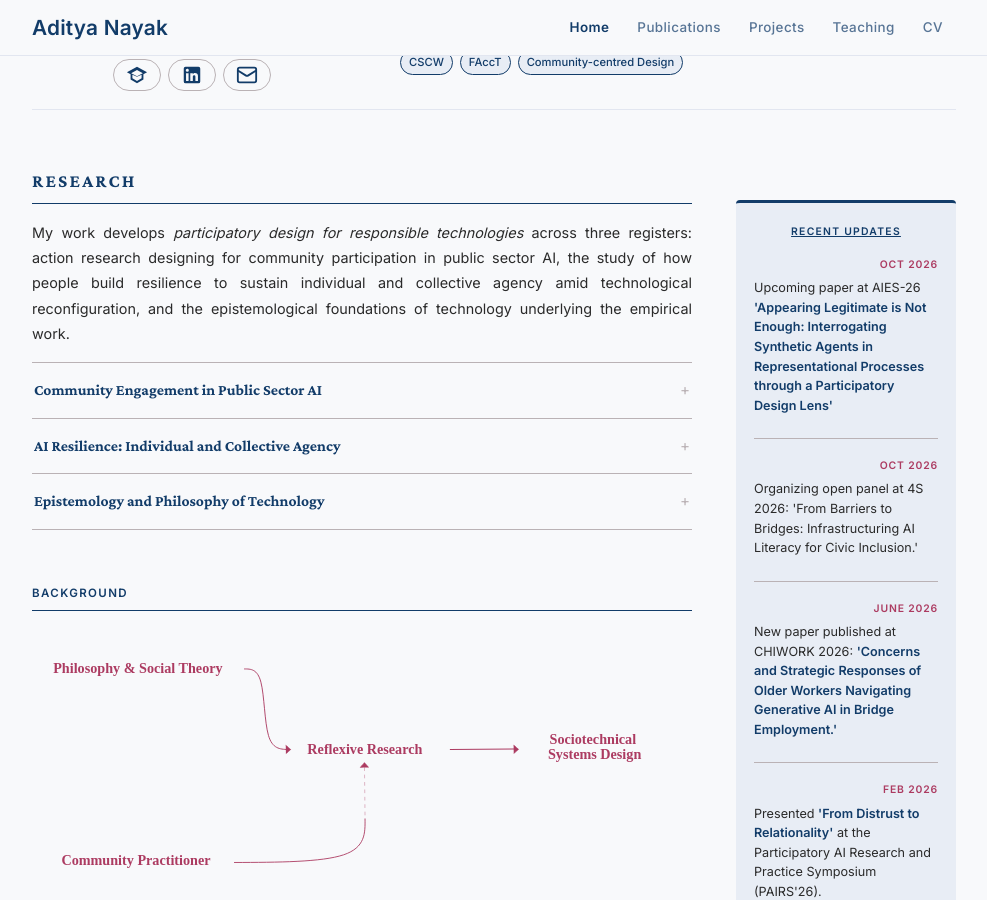
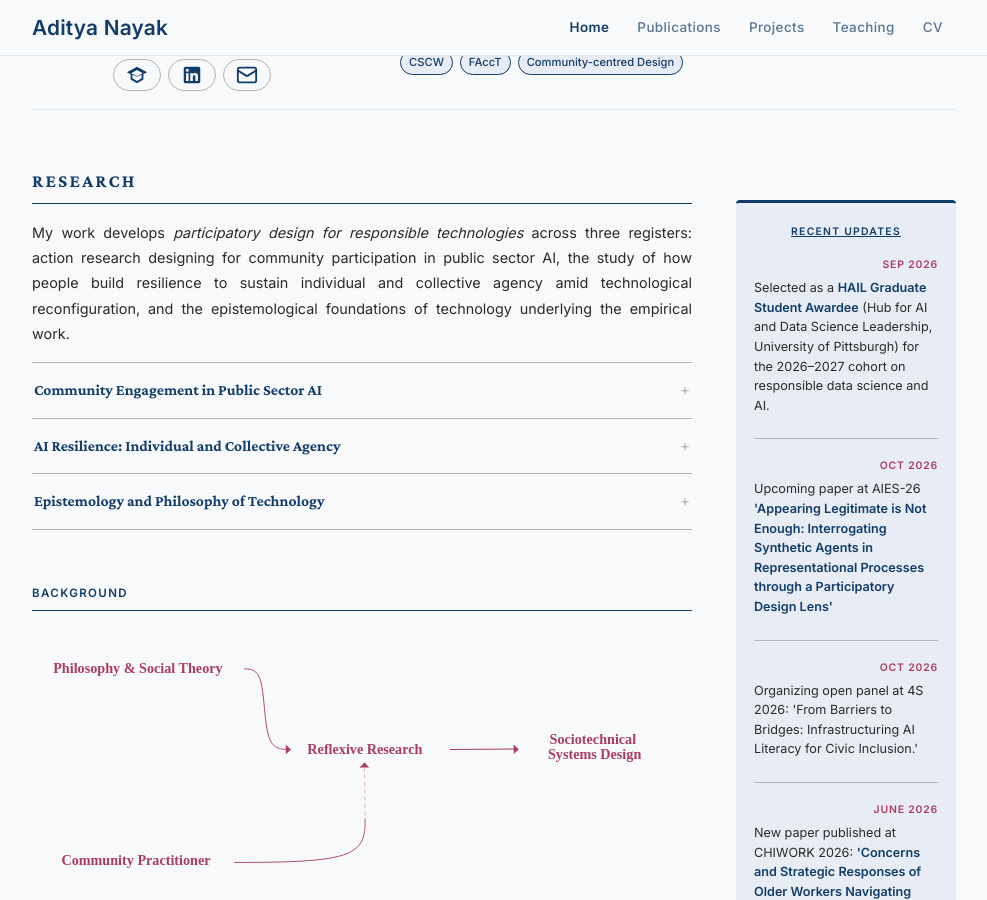
Before and after one commit to adityanayak-info/adityanayak-info.github.io, a Jekyll site: the page built from index.md, in a window 1280 px wide and 900 px high, scrolled down 494 px. Shown: the whole window, without its empty margins (146-1133 px from the left). Built offline with Jekyll 4.4.1, drawn with Linux system fonts in a browser that asks for light colours.

Commit message:
Add news entry for HAIL Graduate Student Awardee

```diff
--- a/_data/news.yml
+++ b/_data/news.yml
@@ -5,6 +5,9 @@
 # Links go inline in "text" using <a href='...'> with SINGLE quotes,
 # since the YAML string itself uses double quotes.
 # ============================================================
+
+- date: "Sep 2026"
+  text: "Selected as a <a href='https://www.aihub.pitt.edu/building-knowledge/hail-graduate-student-awardee-program' target='_blank' rel='noopener'>HAIL Graduate Student Awardee</a> (Hub for AI and Data Science Leadership, University of Pittsburgh) for the 2026–2027 cohort on responsible data science and AI."
 
 - date: "Oct 2026"
   text: "Upcoming paper at AIES-26 <a href='https://doi.org/10.48550/arXiv.2608.17099' target='_blank' rel='noopener'>'Appearing Legitimate is Not Enough: Interrogating Synthetic Agents in Representational Processes through a Participatory Design Lens'</a>"
```
